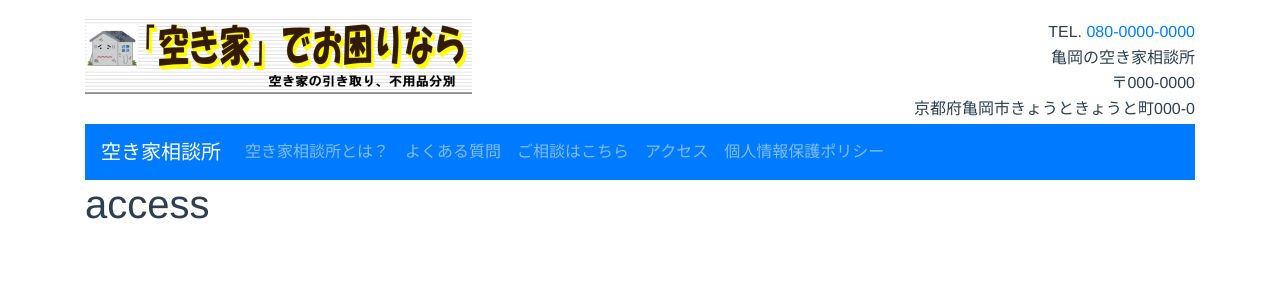
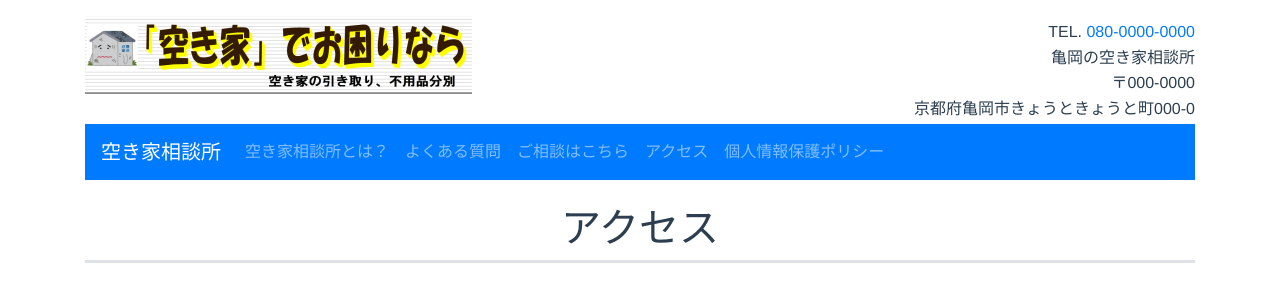
Before and after one commit to nakamura0736/empty-house, a Vue app: page /#/access in a window 1280 px wide. Shown: the top 285 px of the page. Built offline with nearby package versions, Linux system fonts and the light colour scheme; grey boxes are pictures that could not be loaded.

Commit message:
apply margin auto and width to pg-body

```diff
--- a/src/components/access.vue
+++ b/src/components/access.vue
@@ -1,6 +1,26 @@
 <template>
-   <div>
-      <h1>access</h1>
+   <div class='pg-access'>
+      <div id='pg-header' class="pb-0 pt-4 mb-4 border-bottom">
+         <h1>アクセス</h1>
+      </div>
+      <div id='pg-body' class='mx-auto' style='width: 95%;'>
+         <!-- <div class='pb-4'>
+            <h5>相談をご希望の方は以下のフォームへ入力いただくか、メール、お電話にてご連絡ください。</h5>
+         </div> -->
+         <div class='items pb-4'>
+
+            <div class="embed-responsive embed-responsive-4by3">
+               <iframe src="https://www.google.com/maps/embed?pb=!1m18!1m12!1m3!1d3267.7273338374985!2d135.57112021524043!3d35.01353008035544!2m3!1f0!2f0!3f0!3m2!1i1024!2i768!4f13.1!3m3!1m2!1s0x600054ee3886273d%3A0xd56574e80dd75b5b!2z5LqA5bKh5biC5b255omA!5e0!3m2!1sja!2sjp!4v1607146465225!5m2!1sja!2sjp" width="600" height="450" frameborder="0" style="border:0;" allowfullscreen="" aria-hidden="false" tabindex="0"></iframe>
+            </div>
+         </div>
+
+         <!-- <div class='items pb-4'>
+            <h3 class='border-bottom'>メールアドレス</h3>
+            <p>
+               <a href='mailto:xxxxxxx@gmail.com'>xxxxxxx&#64;gmail.com</a>
+            </p>
+         </div> -->
+      </div>
    </div>
 </template>
 
--- a/src/components/contact.vue
+++ b/src/components/contact.vue
@@ -3,7 +3,7 @@
       <div id='pg-header' class="pb-0 pt-4 mb-4 border-bottom">
          <h1>ご相談はこちら</h1>
       </div>
-      <div id='pg-body'>
+      <div id='pg-body' class='mx-auto' style='width: 95%;'>
          <div class='pb-4'>
             <h5>相談をご希望の方は以下のフォームへ入力いただくか、メール、お電話にてご連絡ください。</h5>
          </div>
--- a/src/components/privacy.vue
+++ b/src/components/privacy.vue
@@ -3,7 +3,7 @@
       <div id='pg-header' class="pb-0 pt-4 mb-4 border-bottom">
          <h1>個人情報保護について</h1>
       </div>
-      <div id='pg-body'>
+      <div id='pg-body' class='mx-auto' style='width: 95%;'>
          <div class='items pb-4'>
             <p>
                亀岡の空き家相談所（以下当事務所）では、個人情報に関する法令およびその他の規範を遵守し<br>
--- a/src/components/questions.vue
+++ b/src/components/questions.vue
@@ -3,7 +3,7 @@
       <div id='pg-header' class="pb-0 pt-4 mb-4 border-bottom">
          <h1>よくある質問</h1>
       </div>
-      <div id='pg-body'>
+      <div id='pg-body' class='mx-auto' style='width: 95%;'>
          <div class='q-category'>
             <h3 class='text-primary mb-4'>空き家関連</h3>
             <div class='items pb-4'>
```
